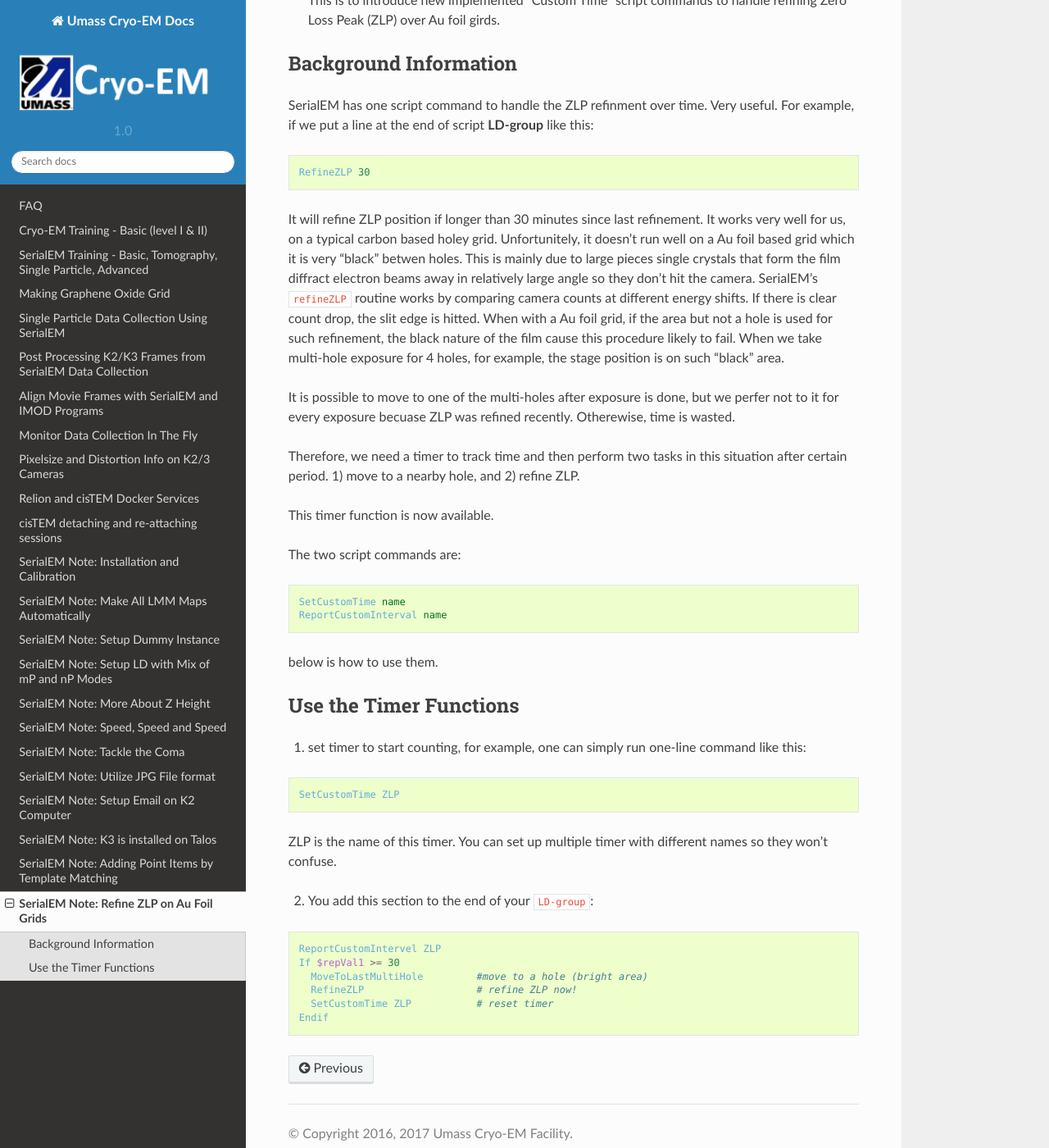
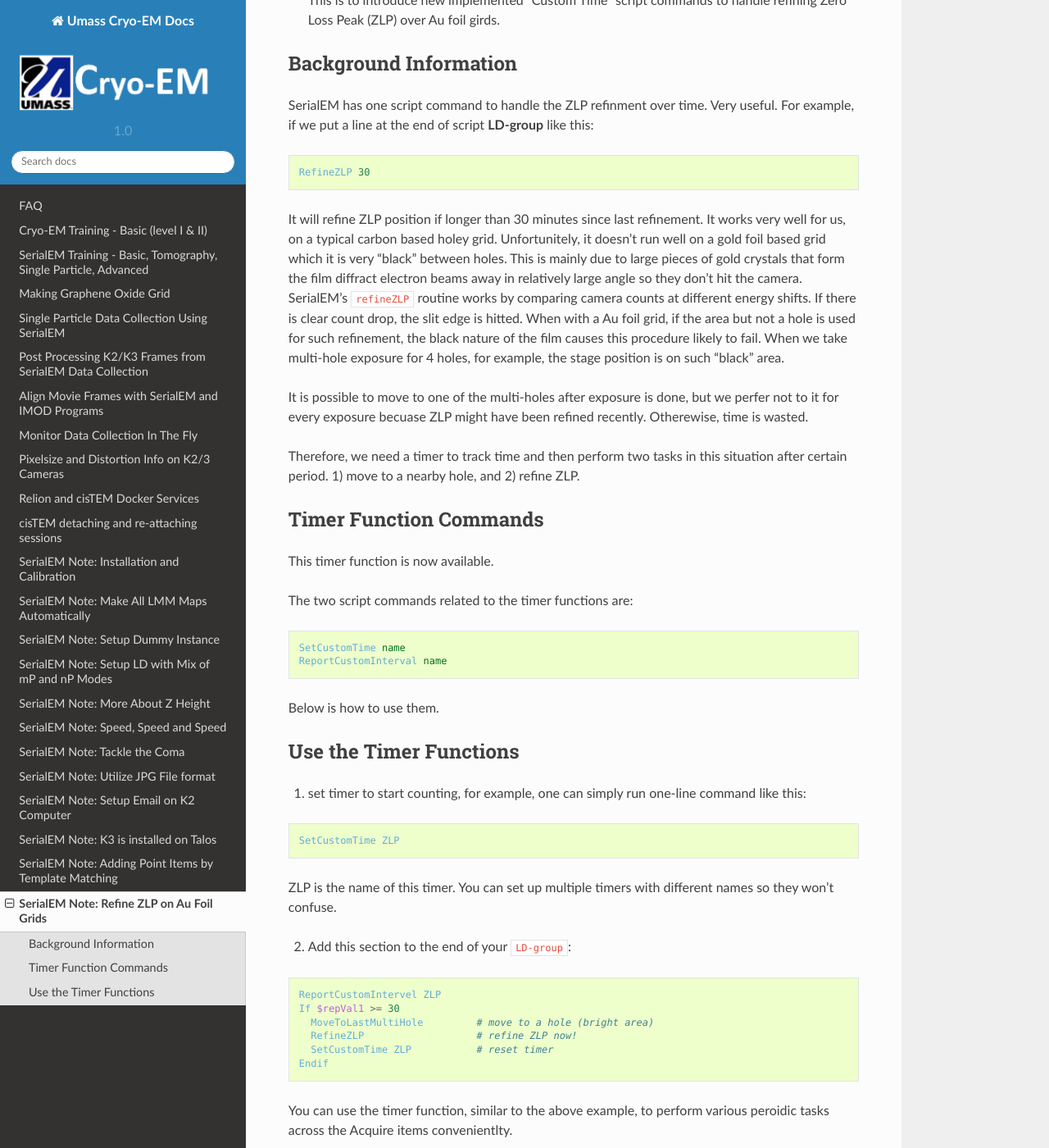
Before and after one commit to xuchen66/sphinx-emdocs, a Sphinx documentation site: the page built from source/serialEM-note-refineZLP-on-Aufoil-grid.rst, in a window 1280 px wide and 1400 px high, scrolled down 322 px. Shown: the whole window at 82% size. Built offline with Sphinx 7.4.7 and the Read the Docs theme 2.0.0, drawn with Linux system fonts in a browser that asks for light colours; pages that are not in the unit, such as notebooks, are missing from menus.

Commit message:
Update serialEM-note-refineZLP-on-Aufoil-grid.rst

```diff
--- a/source/serialEM-note-refineZLP-on-Aufoil-grid.rst
+++ b/source/serialEM-note-refineZLP-on-Aufoil-grid.rst
@@ -27,31 +27,36 @@
   RefineZLP 30
 
 It will refine ZLP position if longer than 30 minutes since last refinement. It works very well for us, on a typical carbon
-based holey grid. Unfortunitely, it doesn't run well on a Au foil based grid which it is very "black" betwen holes. This is
-mainly due to large pieces single crystals that form the film diffract electron beams away in relatively large angle so they
+based holey grid. Unfortunitely, it doesn't run well on a gold foil based grid which it is very "black" between holes. This is
+mainly due to large pieces of gold crystals that form the film diffract electron beams away in relatively large angle so they
 don't hit the camera. SerialEM's ``refineZLP`` routine works by comparing camera counts at different energy shifts. If there is clear
 count drop, the slit edge is hitted. When with a Au foil grid, if the area but not a hole is used for such refinement, the
-black nature of the film cause this procedure likely to fail. When we take multi-hole exposure for 4 holes, for example, the
+black nature of the film causes this procedure likely to fail. When we take multi-hole exposure for 4 holes, for example, the
 stage position is on such "black" area.
 
 It is possible to move to one of the multi-holes after exposure is done, but we perfer not to it for every exposure becuase
-ZLP was refined recently. Otherewise, time is wasted.
+ZLP might have been refined recently. Otherewise, time is wasted.
 
 Therefore, we need a timer to track time and then perform two tasks in this situation after certain period. 1) move to a nearby
 hole, and 2) refine ZLP.
 
+.. _timer_function_commands:
+
+Timer Function Commands
+-----------------------
+
 This timer function is now available.
 
-The two script commands are:
+The two script commands related to the timer functions are:
 
 .. code-block:: ruby
 
   SetCustomTime name
   ReportCustomInterval name
 
-below is how to use them.
+Below is how to use them.
 
-.. _Use_the_timer_funtion:
+.. _Use_the_timer_funtions:
 
 Use the Timer Functions
 -----------------------
@@ -62,15 +67,17 @@
 
   SetCustomTime ZLP
 
-ZLP is the name of this timer. You can set up multiple timer with different names so they won't confuse.
+ZLP is the name of this timer. You can set up multiple timers with different names so they won't confuse.
 
-2. You add this section to the end of your ``LD-group``:
+2. Add this section to the end of your ``LD-group``:
 
 .. code-block:: ruby
 
   ReportCustomIntervel ZLP
   If $repVal1 >= 30
-    MoveToLastMultiHole         #move to a hole (bright area)
+    MoveToLastMultiHole         # move to a hole (bright area)
     RefineZLP                   # refine ZLP now!
     SetCustomTime ZLP           # reset timer
   Endif
+
+You can use the timer function, similar to the above example, to perform various peroidic tasks across the Acquire items convenientlty.
```
